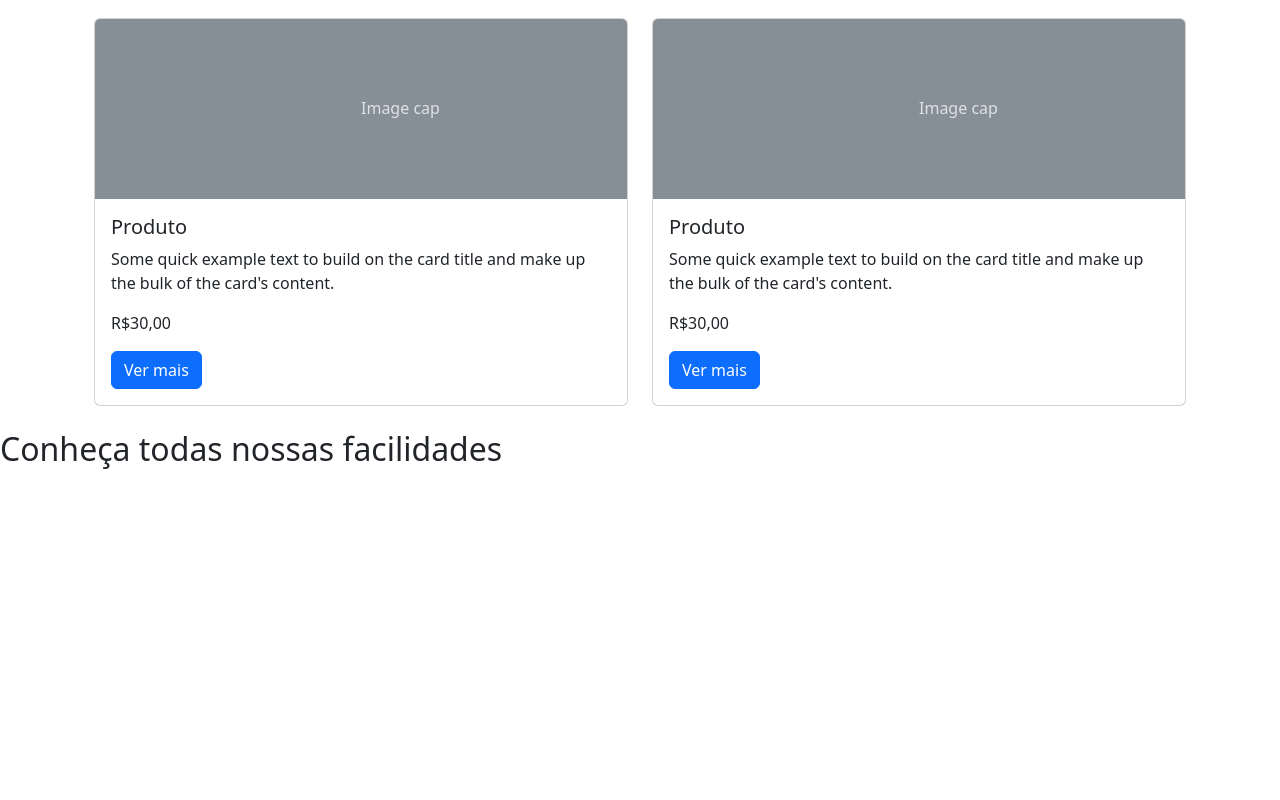
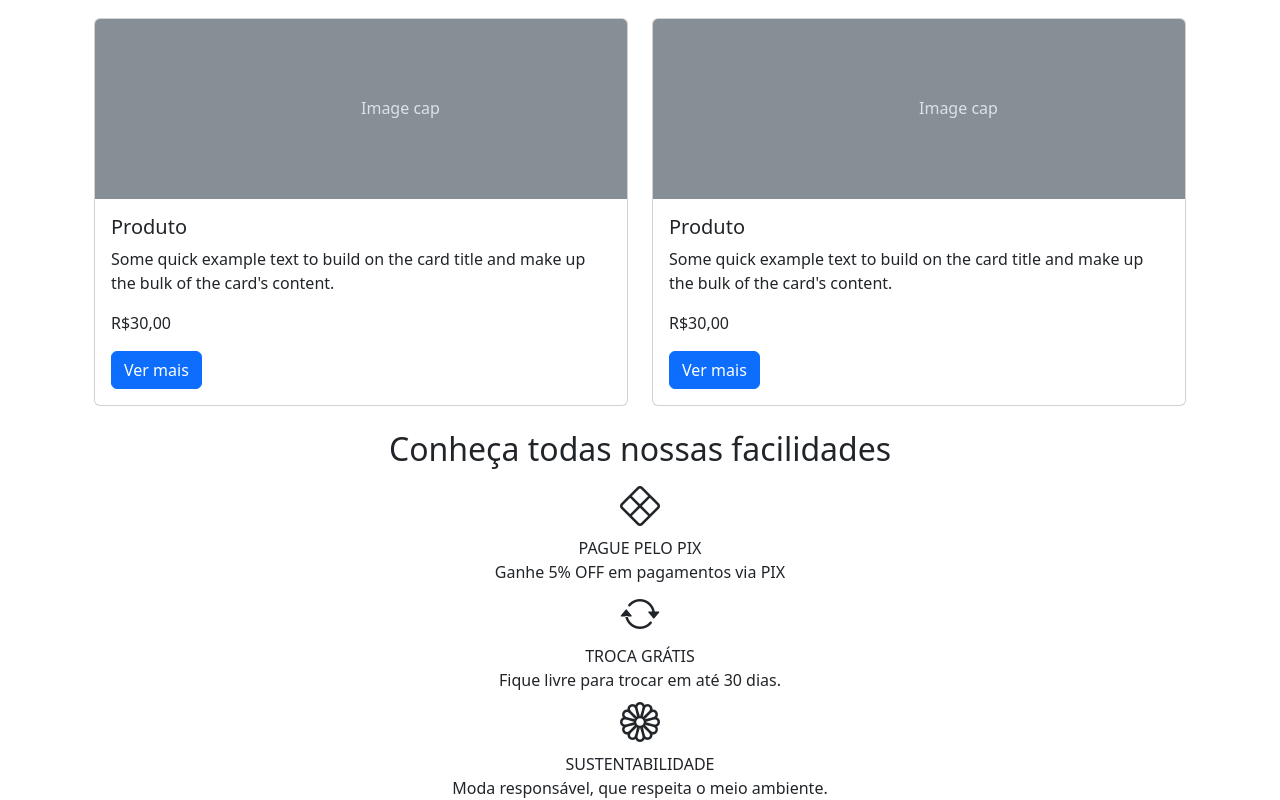
Before and after one commit to VieiraRicardo777/Meteora, a plain HTML site: page index.html in a window 1280 px wide. Shown: the part 1857-2657 px from the top of the page. Before the commit the page ends 2333 px from the top, so only its background shows below. Drawn offline with nearby package versions, Linux system fonts and the light colour scheme.

Commit message:
Ajustes de fontes

```diff
--- /dev/null
+++ b/estilos.css
@@ -0,0 +1,3 @@
+.texto-menor {
+    font-size: 13px;
+}
--- a/index.html
+++ b/index.html
@@ -5,8 +5,11 @@
     <meta charset="UTF-8">
     <meta name="viewport" content="width=device-width, initial-scale=1.0">
     <title>Meteora</title>
+    <link rel="stylesheet" href="https://cdn.jsdelivr.net/npm/bootstrap-icons@1.10.5/font/bootstrap-icons.css">
     <link href="https://cdn.jsdelivr.net/npm/bootstrap@5.3.0/dist/css/bootstrap.min.css" rel="stylesheet"
-        integrity="sha384-9ndCyUaIbzAi2FUVXJi0CjmCapSmO7SnpJef0486qhLnuZ2cdeRhO02iuK6FUUVM" crossorigin="anonymous">
+    integrity="sha384-9ndCyUaIbzAi2FUVXJi0CjmCapSmO7SnpJef0486qhLnuZ2cdeRhO02iuK6FUUVM" crossorigin="anonymous">
+
+
 </head>
 
 <body>
@@ -340,29 +343,26 @@
     <!-- CARDS PRODUTOS BOMBANDO -->
 
 
-
-
-    <section>
+    <section class="text-center">
         <h2>Conheça todas nossas facilidades</h2>
         <div>
-            <div></div>
-            <div></div>
-            <div></div>
+            <div><i class="bi bi-x-diamond fs-1"></i></div>
+            <div>PAGUE PELO PIX</div>
+            <div class="texto-menor">Ganhe 5% OFF em pagamentos via PIX</div>
+
         </div>
         <div>
-            <div></div>
-            <div></div>
-            <div></div>
+            <div><i class="bi bi-arrow-repeat fs-1"></i></div>
+            <div>TROCA GRÁTIS</div>
+            <div class="texto-menor">Fique livre para trocar em até 30 dias.</div>
+
         </div>
         <div>
-            <div></div>
-            <div></div>
-            <div></div>
+            <div><i class="bi bi-flower1 fs-1"></i></div>
+            <div>SUSTENTABILIDADE</div>
+            <div class="texto-menor">Moda responsável, que respeita o meio ambiente.</div>
+
         </div>
-
-
-
-
     </section>
     <script src="https://cdn.jsdelivr.net/npm/bootstrap@5.3.0/dist/js/bootstrap.bundle.min.js"
         integrity="sha384-geWF76RCwLtnZ8qwWowPQNguL3RmwHVBC9FhGdlKrxdiJJigb/j/68SIy3Te4Bkz"
```
